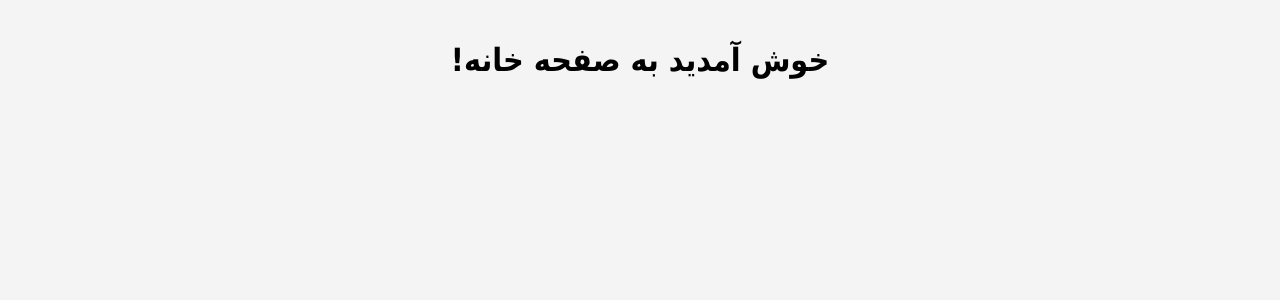
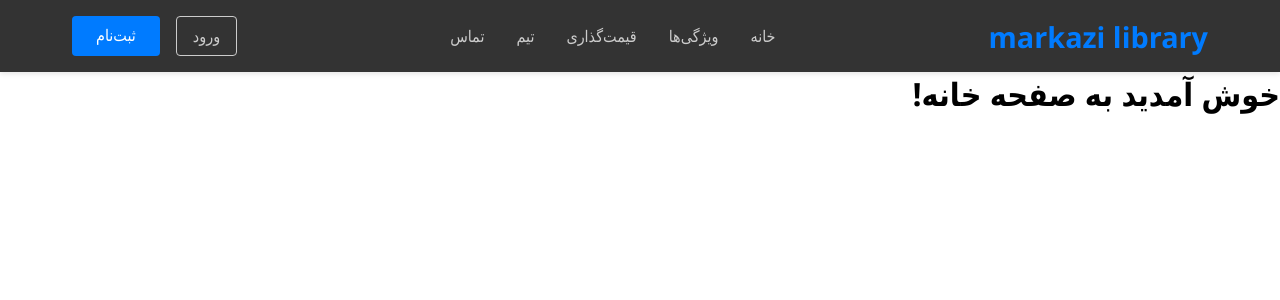
Before and after one commit to 9-AmirAli-9/Library-management-system, a Django app: page / in a window 1280 px wide. Shown: the top 300 px of the page. Run offline with Django 5.2, Linux system fonts and the light colour scheme.

Commit message:
finish site header

```diff
--- /dev/null
+++ b/django code/library_management/assets/css/header.css
@@ -0,0 +1,119 @@
+/* ریست و تنظیمات کلی */
+* {
+    margin: 0;
+    padding: 0;
+    box-sizing: border-box;
+}
+
+body {
+    font-family: 'Segoe UI', Tahoma, Geneva, Verdana, sans-serif;
+    direction: rtl; /* برای فارسی */
+}
+
+/* استایل هدر */
+.navbar {
+    background-color: #333; /* خاکستری تیره */
+    padding: 1rem 0;
+    position: sticky;
+    top: 0;
+    z-index: 1000;
+    box-shadow: 0 2px 5px rgba(0, 0, 0, 0.1);
+}
+
+.nav-container {
+    max-width: 1200px;
+    margin: 0 auto;
+    display: flex;
+    justify-content: space-between;
+    align-items: center;
+    padding: 0 2rem;
+}
+
+.logo h1 {
+    color: #007bff; /* آبی برای لوگو */
+    font-size: 1.8rem;
+    font-weight: bold;
+    text-decoration: none;
+}
+
+.logo h1:hover {
+    opacity: 0.8;
+}
+
+/* منوی ناوبری */
+.nav-menu ul {
+    display: flex;
+    list-style: none;
+    gap: 2rem;
+}
+
+.nav-menu a {
+    color: #ccc; /* خاکستری روشن */
+    text-decoration: none;
+    font-size: 1rem;
+    transition: color 0.3s ease;
+}
+
+.nav-menu a:hover {
+    color: #fff;
+}
+
+/* دکمه‌های ورود و ثبت‌نام */
+.nav-actions {
+    display: flex;
+    gap: 1rem;
+}
+
+.login-btn {
+    color: #ccc; /* خاکستری */
+    text-decoration: none;
+    font-size: 1rem;
+    padding: 0.5rem 1rem;
+    border: 1px solid #ccc;
+    border-radius: 4px;
+    transition: all 0.3s ease;
+}
+
+.login-btn:hover {
+    background-color: #ccc;
+    color: #333;
+}
+
+.register-btn {
+    background-color: #007bff; /* آبی */
+    color: #fff;
+    text-decoration: none;
+    font-size: 1rem;
+    padding: 0.5rem 1.5rem;
+    border-radius: 4px;
+    transition: background-color 0.3s ease;
+}
+
+.register-btn:hover {
+    background-color: #0056b3;
+}
+
+/* ریسپانسیو برای موبایل */
+@media (max-width: 768px) {
+    .nav-container {
+        flex-direction: column;
+        gap: 1rem;
+        padding: 1rem;
+    }
+
+    .nav-menu ul {
+        gap: 1rem;
+    }
+
+    .nav-actions {
+        flex-direction: column;
+        width: 100%;
+        text-align: center;
+    }
+
+    .login-btn, .register-btn {
+        display: block;
+        width: 100%;
+        text-align: center;
+    }
+}
--- a/django code/library_management/home/templates/home/index.html
+++ b/django code/library_management/home/templates/home/index.html
@@ -1,13 +1,9 @@
+{%extends "base.html"%}
+{%block main%}
 {%load static%}
-<!DOCTYPE html>
-<html lang="fa" dir="rtl">
-  <head>
-    <link href="{% static "css/style.css"%}" rel="stylesheet" />
-    <meta charset="UTF-8" />
-    <meta name="viewport" content="width=device-width, initial-scale=1.0" />
-    <title>صفحه خانه</title>
-  </head>
-  <body>
+
+{% include 'header.html' %}
     <h1>خوش آمدید به صفحه خانه!</h1>
-  </body>
-</html>
+
+
+{%endblock main%}
--- /dev/null
+++ b/django code/library_management/templates/base.html
@@ -0,0 +1,15 @@
+{%load static%}
+<!DOCTYPE html>
+<html lang="fa" dir="rtl">
+  <head>
+    <meta charset="UTF-8" />
+    <meta name="viewport" content="width=device-width, initial-scale=1.0" />
+    <link rel="stylesheet" href= {% static "css/header.css" %} />
+    <title>صفحه خانه</title>
+  </head>
+  <body>
+    <main>
+      {%block main %}{%endblock main%}
+    </main>
+  </body>
+</html>
--- /dev/null
+++ b/django code/library_management/templates/header.html
@@ -0,0 +1,21 @@
+<header class="navbar">
+  <div class="nav-container">
+    <div class="logo">
+      <h1>markazi library</h1>
+
+    </div>
+    <nav class="nav-menu">
+      <ul>
+        <li><a href="#">خانه</a></li>
+        <li><a href="#">ویژگی‌ها</a></li>
+        <li><a href="#">قیمت‌گذاری</a></li>
+        <li><a href="#">تیم</a></li>
+        <li><a href="#">تماس</a></li>
+      </ul>
+    </nav>
+    <div class="nav-actions">
+      <a href="#" class="login-btn">ورود</a>
+      <a href="#" class="register-btn">ثبت‌نام</a>
+    </div>
+  </div>
+</header>
```
Also changed, not shown: python code/borrow.py (+6 -4 lines).
